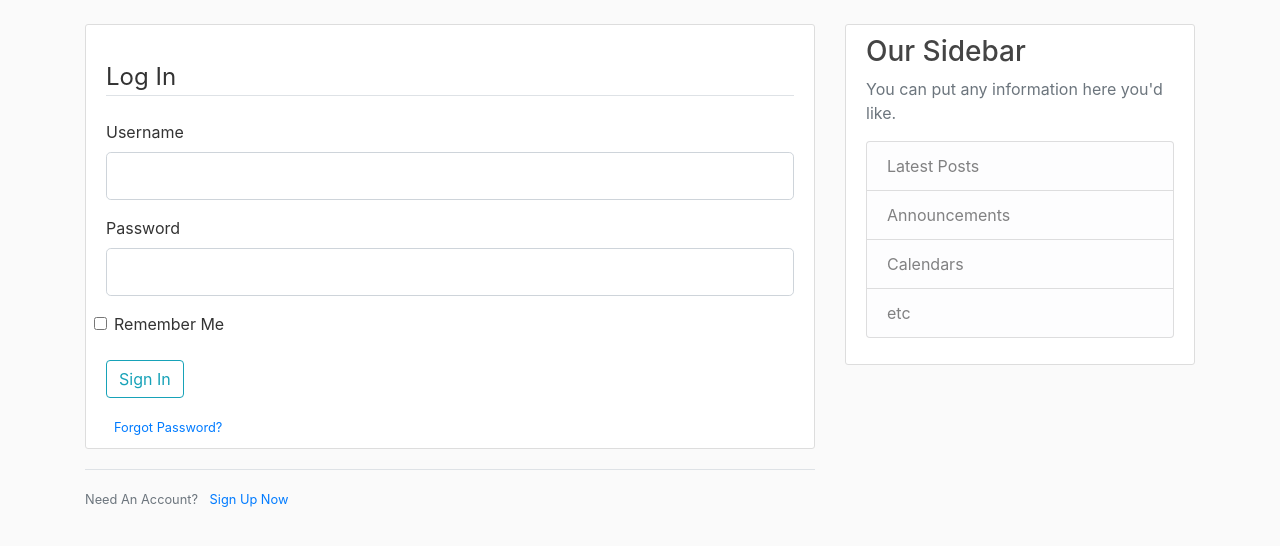
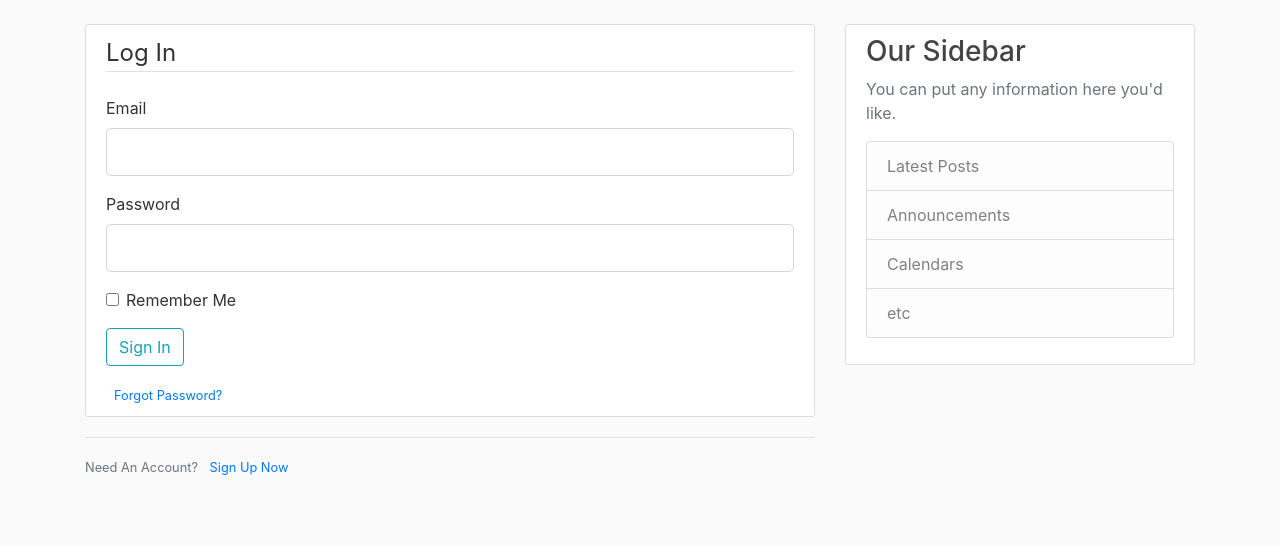
Before and after one commit to harsht24/Blog-flask-web-app, a Flask app: page /login in a window 1280 px wide. Shown: the part 56-602 px from the top of the page. Run offline with Flask 2, Linux system fonts and the light colour scheme; some libraries are stand-ins or nearby versions.

Commit message:
login first

```diff
--- a/Flask-blog/app/__init__.py
+++ b/Flask-blog/app/__init__.py
@@ -10,5 +10,7 @@ app.config['SQLALCHEMY_DATABASE_URI'] = 'sqlite:///site.db'
 db = SQLAlchemy(app)
 bcrypt = Bcrypt(app)
 login_manager = LoginManager(app)
+login_manager.login_view = 'login'
+login_manager.login_message_category = 'info'
 
 from app import routes
--- a/Flask-blog/app/forms.py
+++ b/Flask-blog/app/forms.py
@@ -25,7 +25,7 @@ class RegisterationForm(FlaskForm):
 
 
 class LoginForm(FlaskForm):
-    email = StringField('Username', validators=[DataRequired(), Email()])
+    email = StringField('Email', validators=[DataRequired(), Email()])
     password = PasswordField('Password', validators=[DataRequired()])
     remember = BooleanField('Remember Me')
     submit = SubmitField('Sign In')
--- a/Flask-blog/app/routes.py
+++ b/Flask-blog/app/routes.py
@@ -1,8 +1,8 @@
-from flask import render_template, url_for, flash, redirect
+from flask import render_template, url_for, flash, redirect, request
 from app.forms import RegisterationForm, LoginForm
 from app.model import User, Post
 from app import app, db, bcrypt
-from flask_login import login_user, current_user
+from flask_login import login_user, current_user, logout_user, login_required
 
 posts = [
     {
@@ -55,7 +55,18 @@ def login():
         user = User.query.filter_by(email=form.email.data).first()
         if user and bcrypt.check_password_hash(user.password, form.password.data):
             login_user(user, remember=form.remember.data)
-            return redirect(url_for('home'))
+            next_page = request.args.get('next')
+            return redirect(next_page) if next_page else redirect(url_for('home'))
         else:
             flash('Login Unsuccessful. Please check email and password', 'danger')
     return render_template('login.html', title='Login', form=form)
+
+@app.route('/logout')
+def logout():
+    logout_user()
+    return redirect(url_for('home'))
+
+@app.route('/account')
+@login_required
+def account():
+    return render_template('account.html',title='Account')
--- /dev/null
+++ b/Flask-blog/app/templates/account.html
@@ -0,0 +1,4 @@
+{% extends "layout.html" %}
+ {% block content %}
+  <h1>{{ current_user.username }}</h1>
+ {% endblock content%}
--- a/Flask-blog/app/templates/layout.html
+++ b/Flask-blog/app/templates/layout.html
@@ -29,8 +29,13 @@
                 </div>
                 <!-- Navbar Right Side -->
                 <div class="navbar-nav">
+                    {% if current_user.is_authenticated %}
+                        <a class="nav-item nav-link" href="{{ url_for('account') }}">Account</a>
+                        <a class="nav-item nav-link" href="{{ url_for('logout') }}">Logout</a>
+                    {% else %}
                   <a class="nav-item nav-link" href="{{ url_for('login') }}">Login</a>
                   <a class="nav-item nav-link" href="{{ url_for('register') }}">Register</a>
+                    {% endif %}
                 </div>
               </div>
             </div>
--- a/Flask-blog/app/templates/login.html
+++ b/Flask-blog/app/templates/login.html
@@ -3,10 +3,10 @@
     <div class="content-section">
         <form method="POST" action="">
             {{ form.hidden_tag() }}
-        <br class="form-group">
-            <legend class="border-bottom mb-4"> Log In</legend>
+            <fieldset class="form-group">
+                <legend class="border-bottom mb-4">Log In</legend>
                 <div class="form-group">
-                {{ form.email.label(class="form-zcontrol-label ") }}
+                    {{ form.email.label(class="form-control-label") }}
                     {% if form.email.errors %}
                         {{ form.email(class="form-control form-control-lg is-invalid") }}
                         <div class="invalid-feedback">
@@ -17,10 +17,9 @@
                     {% else %}
                         {{ form.email(class="form-control form-control-lg") }}
                     {% endif %}
-
                 </div>
                 <div class="form-group">
-                {{ form.password.label(class="form-control-label ") }}
+                    {{ form.password.label(class="form-control-label") }}
                     {% if form.password.errors %}
                         {{ form.password(class="form-control form-control-lg is-invalid") }}
                         <div class="invalid-feedback">
@@ -32,25 +31,22 @@
                         {{ form.password(class="form-control form-control-lg") }}
                     {% endif %}
                 </div>
-            <div class="ml-2">
+                <div class="form-check">
                     {{ form.remember(class="form-check-input") }}
                     {{ form.remember.label(class="form-check-label") }}
-            </div></br>
+                </div>
+            </fieldset>
             <div class="form-group">
                 {{ form.submit(class="btn btn-outline-info") }}
             </div>
             <small class="text-muted ml-2">
                 <a href="#">Forgot Password?</a>
             </small>
-
-
-
         </form>
     </div>
     <div class="border-top pt-3">
         <small class="text-muted">
-        Need An Account? <a class="ml-2" href="{{url_for('register')}}">Sign Up Now</a>
+            Need An Account? <a class="ml-2" href="{{ url_for('register') }}">Sign Up Now</a>
         </small>
-
     </div>
-{% endblock content%}
+{% endblock content %}
```
Lines whose indentation alone changed are shown as unchanged.
